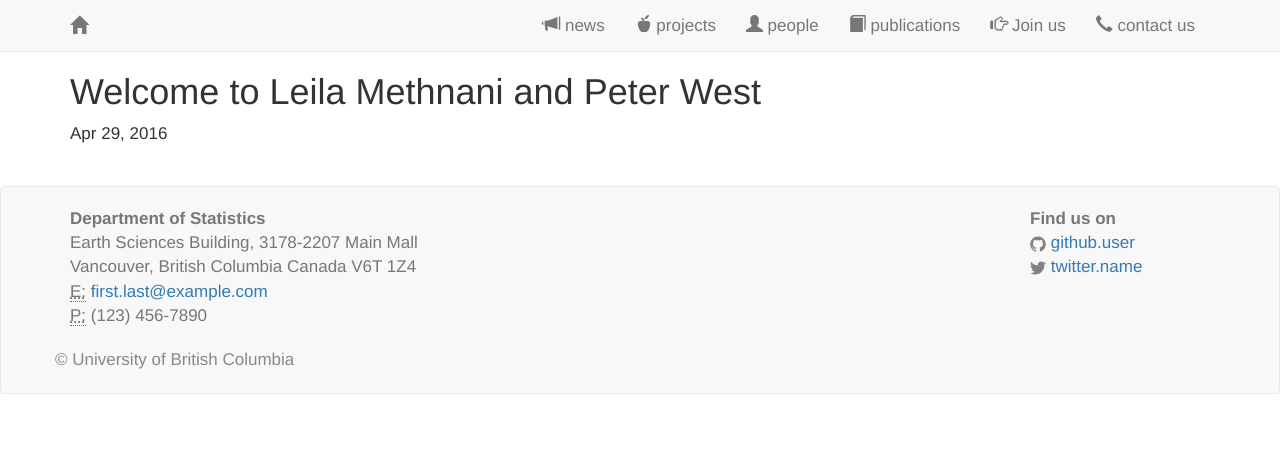
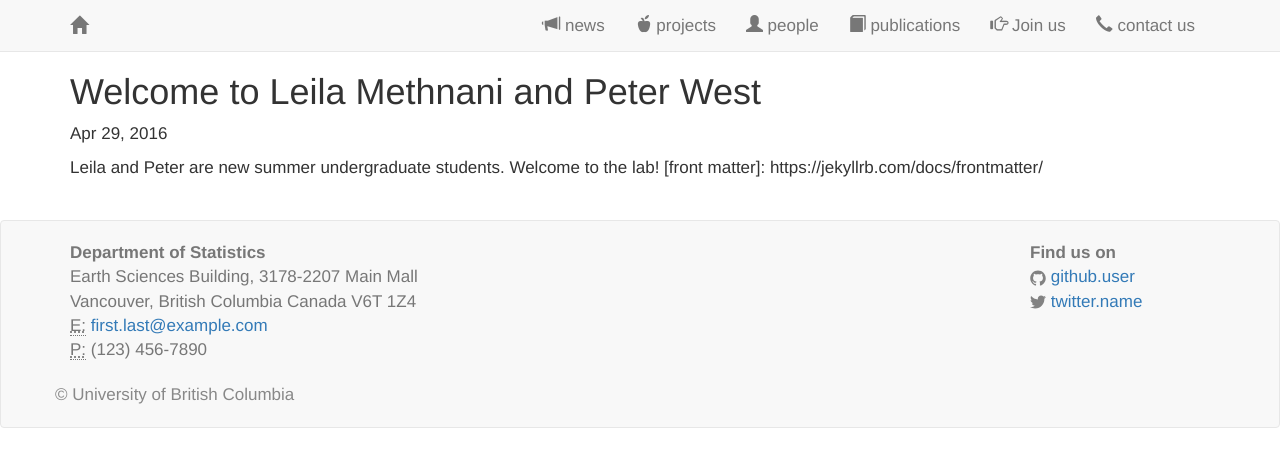
Before and after one commit to saramostafavi/saramostafavi.github.io, a Jekyll site: the page built from _posts/2016-05-02-new-students.md, in a window 1280 px wide. Shown: the top 467 px of the page. Built offline with Jekyll 4.4.1, drawn with Linux system fonts in a browser that asks for light colours; nearby versions of some CDN libraries; a style sheet for code colours, icons or effects is not loaded.

Commit message:
Update 2016-05-02-new-students.md

```diff
--- a/_posts/2016-05-02-new-students.md
+++ b/_posts/2016-05-02-new-students.md
@@ -5,3 +5,6 @@ date:   2016-04-29
 excerpt: >
   Leila and Peter are new summer undergraduate students. Welcome to the lab!
 ---
+
+Leila and Peter are new summer undergraduate students. Welcome to the lab!
+[front matter]: https://jekyllrb.com/docs/frontmatter/
```
